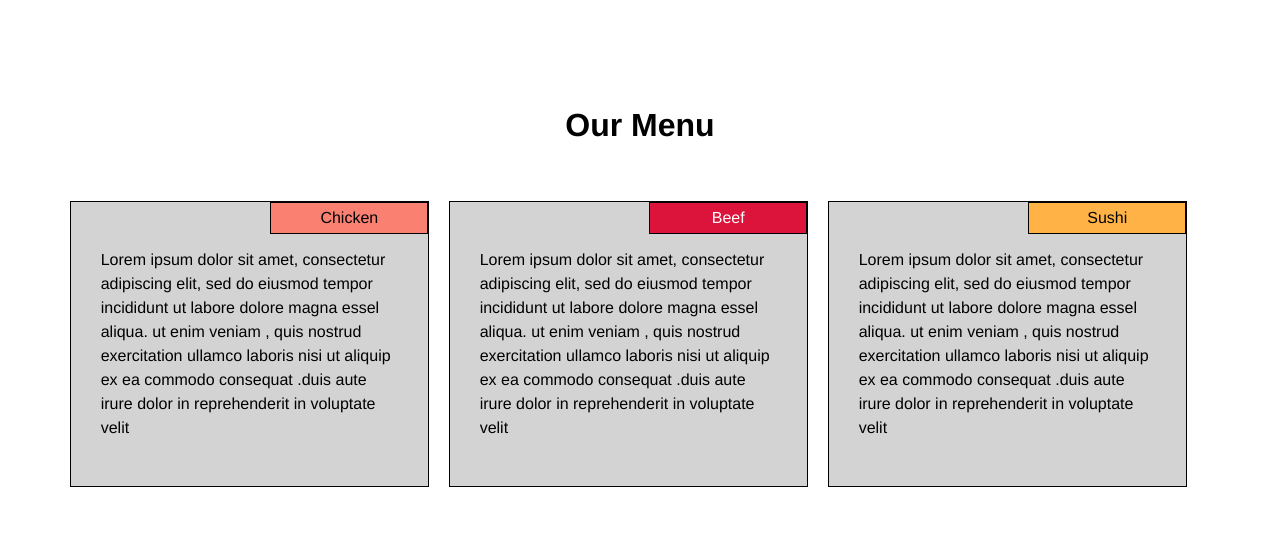
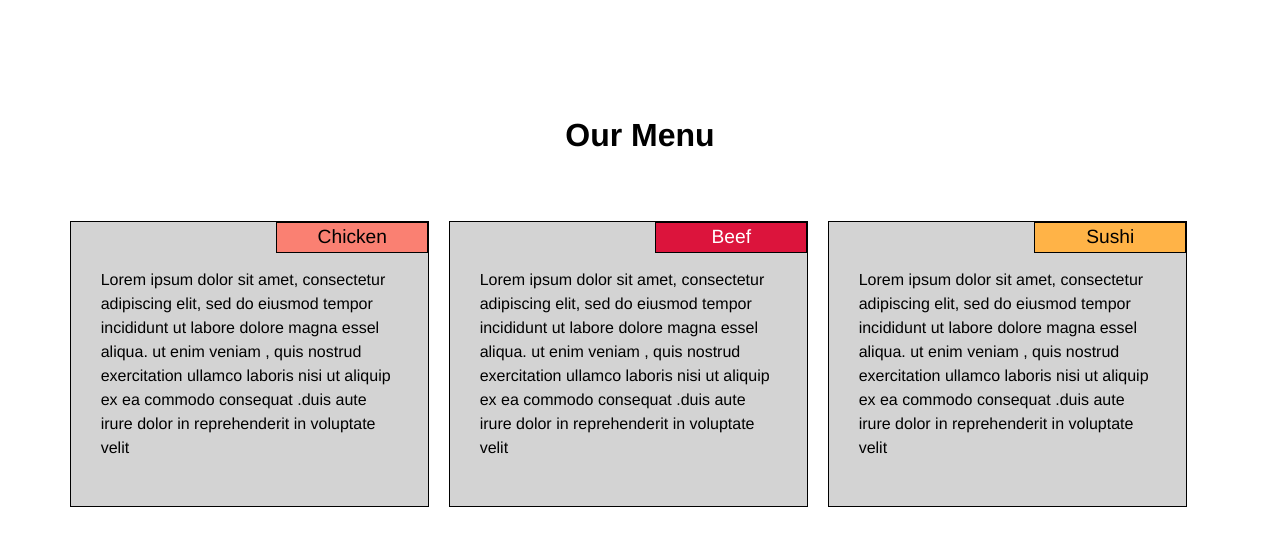
Before and after one commit to Sneha8844/Module2-solution, a plain HTML site: page index.html in a window 1280 px wide. Drawn offline with Linux system fonts and the light colour scheme.

Commit message:
Update index.html

```diff
--- a/index.html
+++ b/index.html
@@ -7,6 +7,7 @@
 <style>
  body {
   font-family: Helvetica, sans-serif;
+   font-size: 1rem;
   line-height: 1.5;
   margin: 30px;
   padding: 30px;
@@ -15,8 +16,9 @@
 
 h1 {
   text-align: center;
+  font-size: 2rem;
   line-height: 1.6;
-  margin: 40px;
+  margin: 50px;
 }
 
 section {
@@ -32,7 +34,8 @@ section {
   position: absolute;
   top: 0;
   right: 0;
-  padding: 3px;
+  font-size: 1.2rem;
+  padding: 0px;
   width: 150px;
   text-align: center;
   border: 1px solid black;
```
